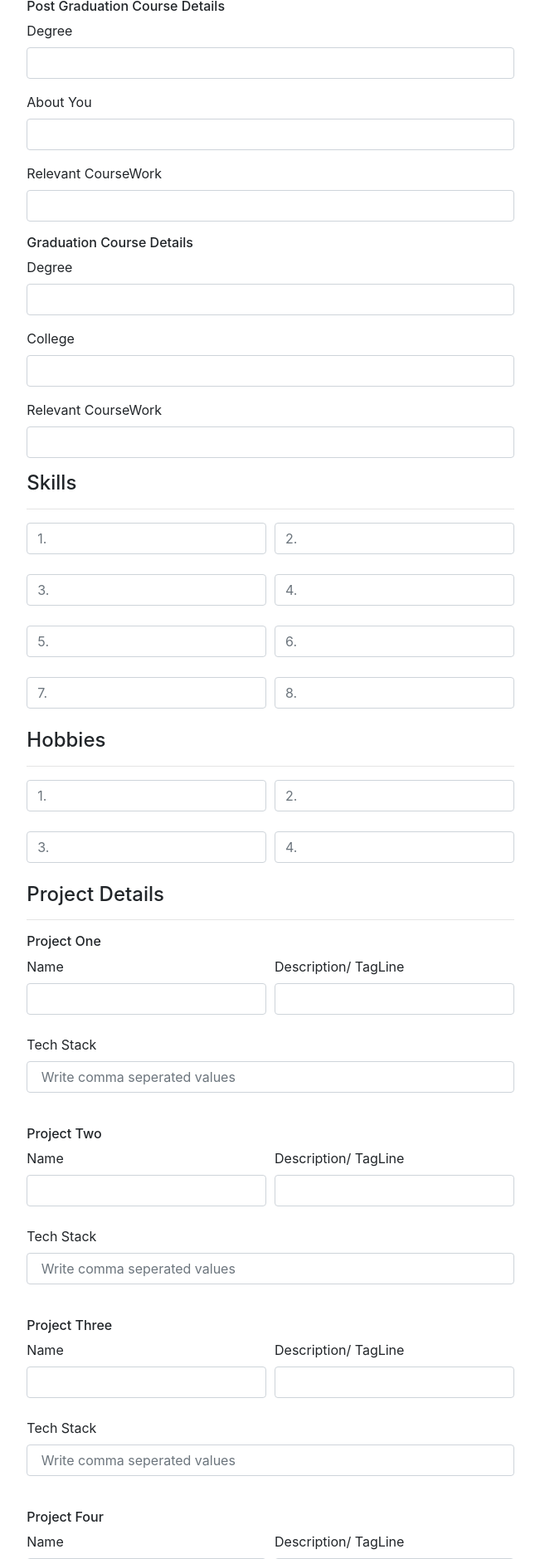
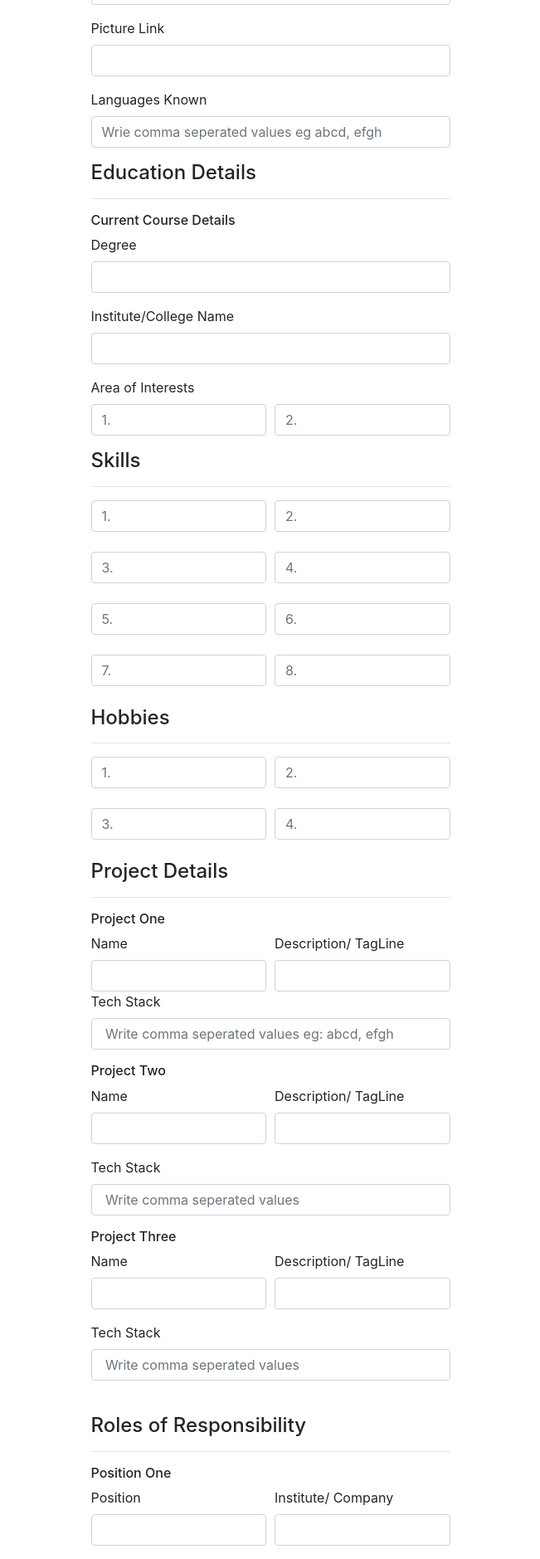
Before and after one commit to riyakushwaha/MakeYourResume, a PHP site: page /input.php in a window 1280 px wide. Shown: the part 880-2759 px from the top of the page at 83% size, without its empty margins (314-965 px from the left). Run offline with PHP 8.4, Linux system fonts and the light colour scheme; some libraries are stand-ins or nearby versions.

Commit message:
New Form

```diff
--- a/input.php
+++ b/input.php
@@ -19,15 +19,15 @@
 <body >
 
 <div class="row">
-    <div class="col-lg-2"></div>
-    <div class="col-lg-8">
-    <h4> Fill Information for your website ;)</h4>
-    <br>
+    <div class="col-lg-3"></div>
+
+    <div class="col-lg-6">
+    <h4> Fill Information for your website ;)</h4><br>
     <form action="output.php" method="post">
 
+    <h4>Personal Details</h4><hr>
+
     <div class="form-group">
-  <h4>Personal Details</h4>
-    <hr>
     <label>Name</label>
     <input type="text" class="form-control"  placeholder="Enter Name in capital letters" name="name">
     </div>
@@ -48,6 +48,7 @@
     </div>
 
     <h6>Social Media Contact</h6>
+
     <div class="form-group">
     <label>LinkedIn</label>
     <input type="text" class="form-control"  placeholder="Write after https://www.linkedin.com/ " name="linkedin">
@@ -63,41 +64,48 @@
     <input type="text" class="form-control"  placeholder="Write after https://www.github.com/" name="github">
     </div>
 
+    <div class="form-group">
+    <label>Resume Google Drive Link</label>
+    <input type="text" class="form-control"  placeholder="" name="resume">
+    </div>
+
+    <div class="form-group">
+    <label>Picture Link</label>
+    <input type="text" class="form-control"  placeholder="" name="picture">
+    </div>
+
+    <div class="form-group">
+    <label>Languages Known</label>
+    <input type="text" class="form-control"  placeholder="Wrie comma seperated values eg abcd, efgh" name="languages">
+    </div>
+
 
 
     <h4>Education Details</h4>
     <hr>
-    <h6>Post Graduation Course Details</h6>
+    <h6>Current Course Details</h6>
 
     <div class="form-group">
     <label>Degree</label>
-    <input type="text" class="form-control"  placeholder="" name="pgdegree">
+    <input type="text" class="form-control"  placeholder="" name="degree">
     </div>
 
     <div class="form-group">
-    <label>About You</label>
-    <input type="text" class="form-control"  placeholder="" name="coursework1">
+    <label>Institute/College Name</label>
+    <input type="text" class="form-control"  placeholder="" name="college">
     </div>
 
     <div class="form-group">
-  <label>Relevant CourseWork</label>
-    <input type="text" class="form-control"  placeholder="" name="pgcollege">
+    <label>Area of Interests</label>
+    <!-- <input type="text" class="form-control"  placeholder="" name="interest"> -->
+    <div class="form-row">
+        <div class="col">
+        <input type="text" class="form-control" placeholder="1. " name="interest1">
         </div>
-
-  <h6>Graduation Course Details</h6>
-  <div class="form-group">
-  <label>Degree</label>
-    <input type="text" class="form-control"  placeholder="" name="ugdegree">
+        <div class="col">
+        <input type="text" class="form-control" placeholder="2. " name="interest2">
         </div>
-
-  <div class="form-group">
-  <label>College</label>
-    <input type="text" class="form-control"  placeholder="" name="ugcollege">
     </div>
-
-  <div class="form-group">
-    <label>Relevant CourseWork</label>
-    <input type="text" class="form-control"  placeholder="" name="coursework2">
     </div>
 
 
@@ -106,22 +114,19 @@
 
     <div class="form-row">
         <div class="col">
-
         <input type="text" class="form-control" placeholder="1. " name="skill1">
         </div>
         <div class="col">
-
         <input type="text" class="form-control" placeholder="2. " name="skill2">
         </div>
     </div>
     <br>
+
     <div class="form-row">
         <div class="col">
-
         <input type="text" class="form-control" placeholder="3. " name="skill3">
         </div>
         <div class="col">
-
         <input type="text" class="form-control" placeholder="4. " name="skill4">
         </div>
     </div>
@@ -137,6 +142,7 @@
     </div>
   </div>
 <br>
+
   <div class="form-row">
     <div class="col">
 
@@ -148,6 +154,7 @@
     </div>
   </div>
 <br>
+
   <h4>Hobbies</h4>
     <hr>
 
@@ -161,6 +168,7 @@
     </div>
   </div>
 <br>
+
   <div class="form-row">
     <div class="col">
 
@@ -189,14 +197,15 @@
     <input type="text" class="form-control"  placeholder="" name="pdescription1">
     </div>
   </div>
-<br>
+
+
   <div class="form-group">
   <label>Tech Stack</label>
-    <input type="text" class="form-control"  placeholder=" Write comma seperated values" name="ptechstack1">
+    <input type="text" class="form-control"  placeholder=" Write comma seperated values eg: abcd, efgh" name="ptechstack1">
   </div>
 
    <!-- project222222222222222222222222 -->
-   <br>
+
    <h6>Project Two</h6>
     <div class="form-group">
   <div class="form-row">
@@ -210,14 +219,14 @@
     <input type="text" class="form-control"  placeholder="" name="pdescription2">
     </div>
   </div>
-<br>
+    </div>
   <div class="form-group">
   <label>Tech Stack</label>
     <input type="text" class="form-control"  placeholder=" Write comma seperated values" name="ptechstack2">
   </div>
 
    <!-- project333333333333333333333333333 -->
-   <br>
+
    <h6>Project Three</h6>
     <div class="form-group">
         <div class="form-row">
@@ -231,33 +240,102 @@
              <input type="text" class="form-control"  placeholder="" name="pdescription3">
             </div>
         </div>
-<br>
+    </div>
+
   <div class="form-group">
   <label>Tech Stack</label>
     <input type="text" class="form-control"  placeholder=" Write comma seperated values" name="ptechstack3">
   </div>
 
-   <!-- project44444444444444444444444444444 -->
+    </div>
 <br>
-   <h6>Project Four</h6>
+    <h4>Roles of Responsibility</h4>
+    <hr>
+    <!-- Position one -->
+    <h6>Position One</h6>
     <div class="form-group">
         <div class="form-row">
             <div class="col">
 
-    <label>Name</label>
-    <input type="text" class="form-control"  placeholder="" name="pname4">
+            <label>Position</label>
+             <input type="text" class="form-control"  placeholder="" name="rname1">
             </div>
             <div class="col">
-    <label>Description/ TagLine</label>
-    <input type="text" class="form-control"  placeholder="" name="pdescription4">
+             <label>Institute/ Company</label>
+             <input type="text" class="form-control"  placeholder="" name="rcompany1">
             </div>
         </div>
-<br>
+    </div>
     <div class="form-group">
-  <label>Tech Stack</label>
-    <input type="text" class="form-control"  placeholder=" Write comma seperated values" name="ptechstack4">
+        <div class="form-row">
+            <div class="col">
+
+            <label>Start month & year</label>
+             <input type="text" class="form-control"  placeholder="" name="rstart1">
             </div>
-    <div class="col-lg-2"></div>
+            <div class="col">
+             <label>End Month & year</label>
+             <input type="text" class="form-control"  placeholder="" name="rend1">
+            </div>
+        </div>
+    </div>
+
+        <!-- Position two -->
+        <h6>Position Two</h6>
+    <div class="form-group">
+        <div class="form-row">
+            <div class="col">
+
+            <label>Position</label>
+             <input type="text" class="form-control"  placeholder="" name="rname2">
+            </div>
+            <div class="col">
+             <label>Institute/ Company</label>
+             <input type="text" class="form-control"  placeholder="" name="rcompany2">
+            </div>
+        </div>
+    </div>
+    <div class="form-group">
+        <div class="form-row">
+            <div class="col">
+
+            <label>Start month & year</label>
+             <input type="text" class="form-control"  placeholder="" name="rstart2">
+            </div>
+            <div class="col">
+             <label>End Month & year</label>
+             <input type="text" class="form-control"  placeholder="" name="rend2">
+            </div>
+        </div>
+    </div>
+
+        <!-- Position three -->
+        <h6>Position Three</h6>
+    <div class="form-group">
+        <div class="form-row">
+            <div class="col">
+
+            <label>Position</label>
+             <input type="text" class="form-control"  placeholder="" name="rname3">
+            </div>
+            <div class="col">
+             <label>Institute/ Company</label>
+             <input type="text" class="form-control"  placeholder="" name="rcompany3">
+            </div>
+        </div>
+    </div>
+    <div class="form-group">
+        <div class="form-row">
+            <div class="col">
+
+            <label>Start month & year</label>
+             <input type="text" class="form-control"  placeholder="" name="rstart3">
+            </div>
+            <div class="col">
+             <label>End Month & year</label>
+             <input type="text" class="form-control"  placeholder="" name="rend3">
+            </div>
+        </div>
     </div>
 
     <br>
@@ -266,6 +344,7 @@
   <button type="submit" class="btn btn-primary">Go On!</button>
     </form>
 </div>
-
+<div class="col-lg-3"></div>
+</div>
 </body>
 </html>
```
Also changed, not shown: index.php (+4 -3 lines). Lines whose indentation alone changed are shown as unchanged.
